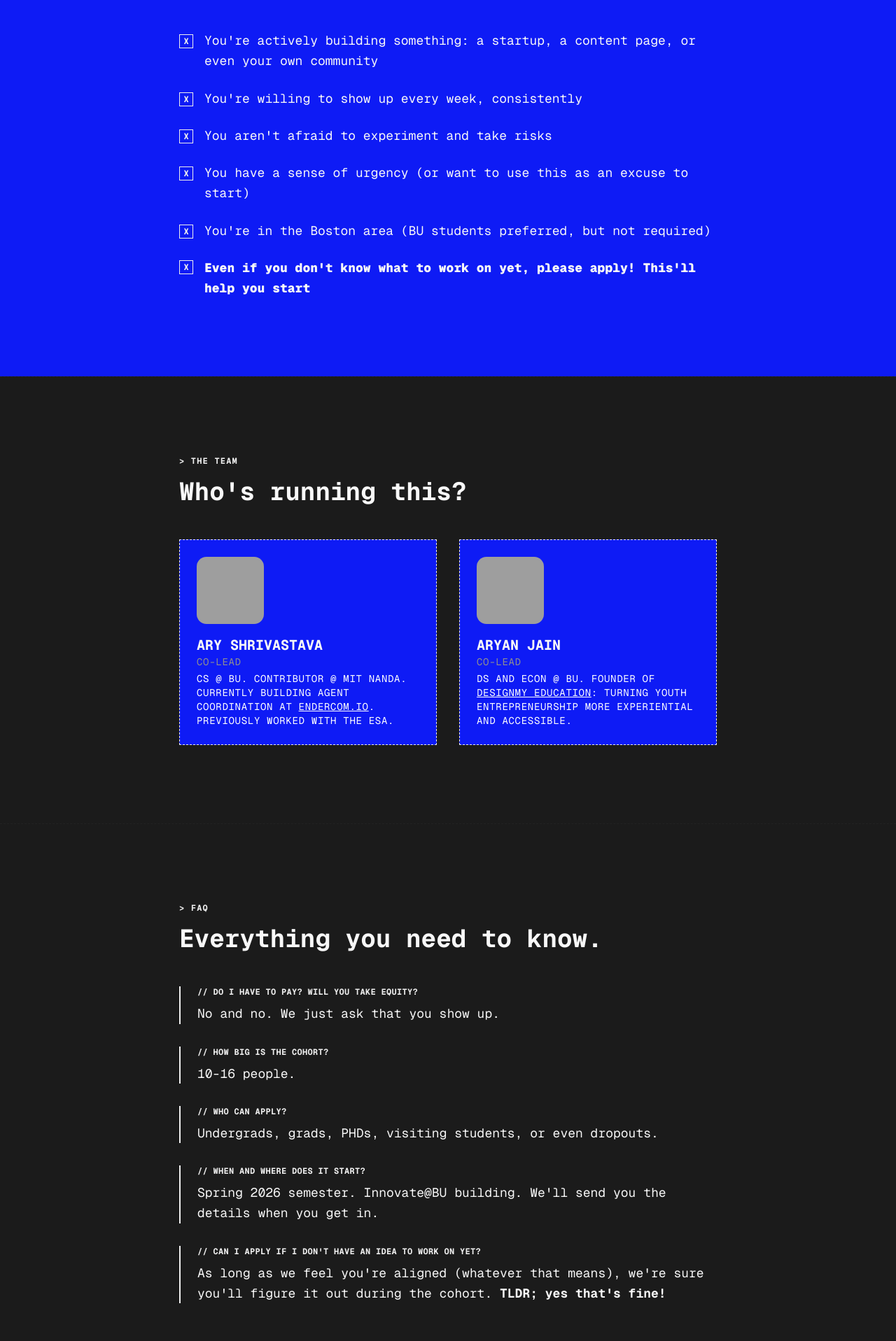
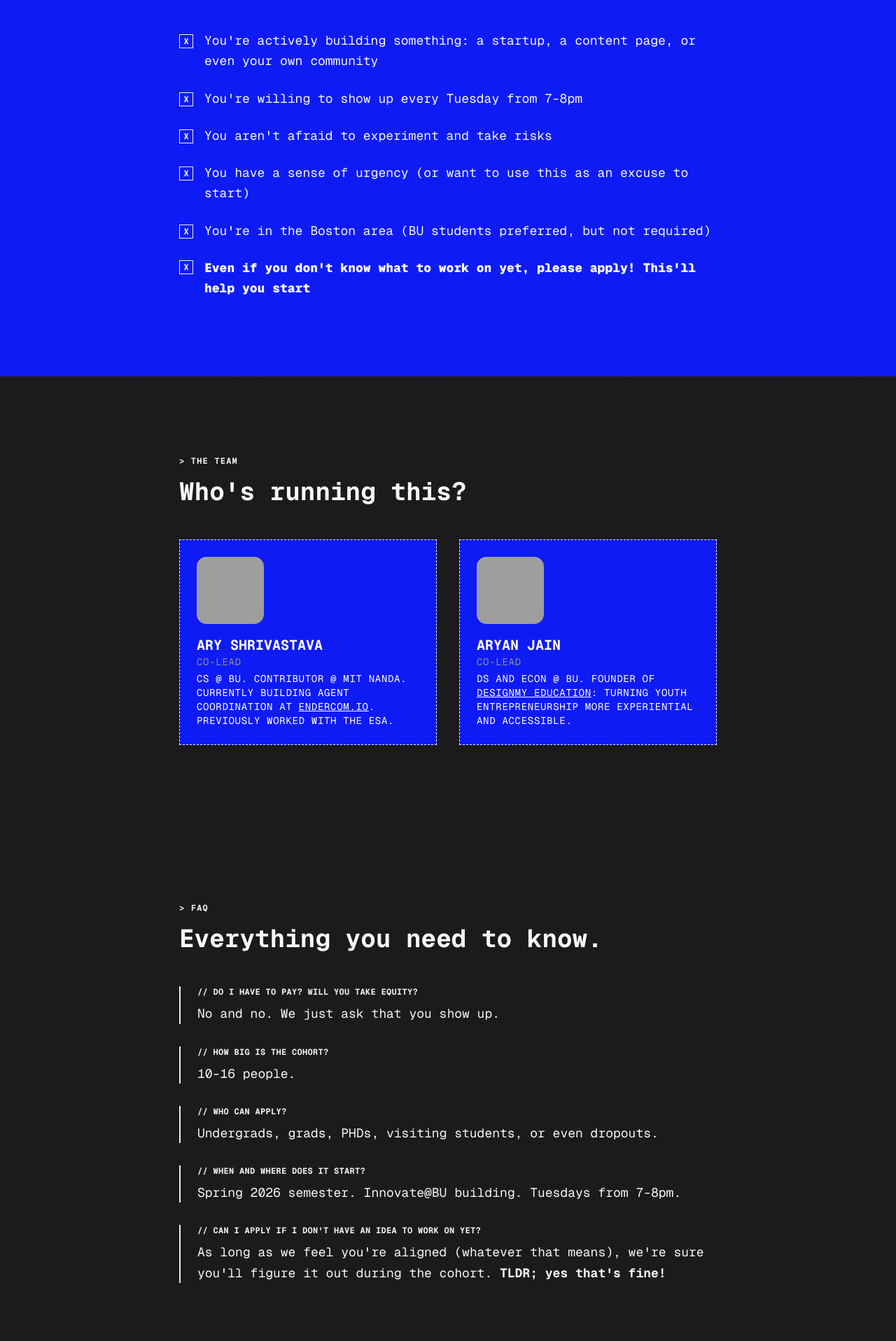
Before and after one commit to aryshriv/disruptors-boston, a Next.js app: page / in a window 1280 px wide. Shown: the part 1663-3580 px from the top of the page at 70% size. Built offline with nearby package versions, Linux system fonts and the light colour scheme; grey boxes are pictures that could not be loaded.

Commit message:
time added

```diff
--- a/app/page.tsx
+++ b/app/page.tsx
@@ -110,7 +110,7 @@ export default function HomePage() {
             <div className="space-y-6">
               {[
                 "You're actively building something: a startup, a content page, or even your own community",
-                "You're willing to show up every week, consistently",
+                "You're willing to show up every Tuesday from 7-8pm",
                 "You aren't afraid to experiment and take risks",
                 "You have a sense of urgency (or want to use this as an excuse to start)",
                 "You're in the Boston area (BU students preferred, but not required)",
@@ -264,7 +264,7 @@ export default function HomePage() {
                 {
                   label: "When and where does it start?",
                   value:
-                    "Spring 2026 semester. Innovate@BU building. We'll send you the details when you get in.",
+                    "Spring 2026 semester. Innovate@BU building. Tuesdays from 7-8pm.",
                 },
               ].map((item, i) => (
                 <div key={i} className="border-l-2 border-primary pl-6">
```
